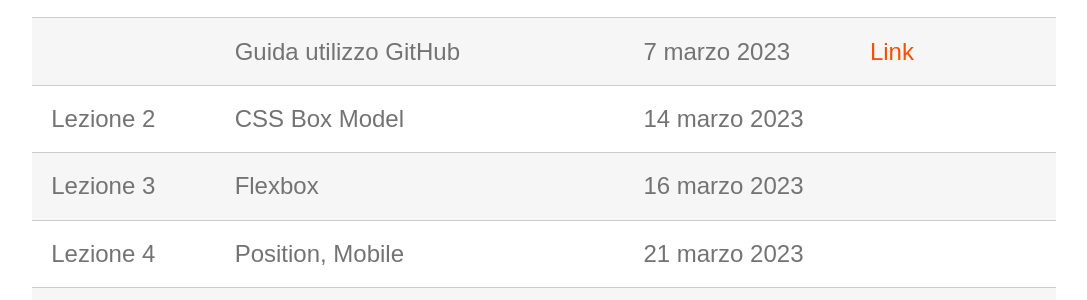
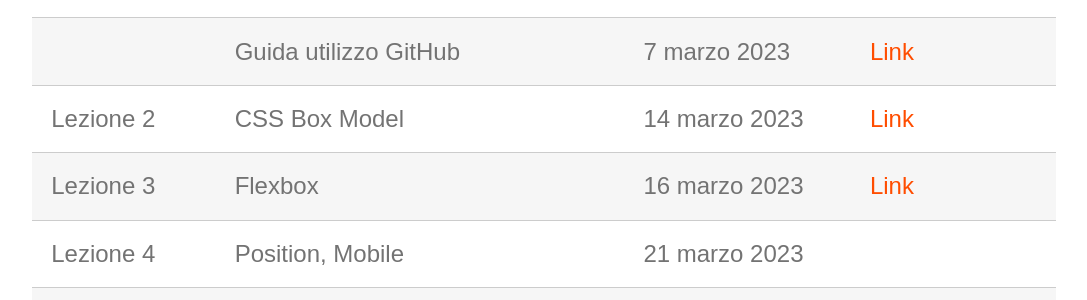
Before and after one commit to perceivelab/wp-al-23, a Jekyll site: the page built from lezioni.md, in a window 1280 px wide. Shown: the part 385-685 px from the top of the page, without its empty margins (96-1183 px from the left). Built offline with Jekyll 4.4.1, drawn with Linux system fonts in a browser that asks for light colours; our own code applies the rules of GitHub Pages for plain Markdown files.

Commit message:
Added links to 2 and 3

```diff
--- a/lezioni.md
+++ b/lezioni.md
@@ -9,8 +9,8 @@ layout: page
 | Introduzione | Introduzione Corso               | 7 marzo 2023   | [Link](https://studentiunict-my.sharepoint.com/:b:/g/personal/simone_palazzo_unict_it/EdSBptq1Nu5Dm4QDfr_ECgkB_cMRUdgTpxGom12yCGhGtA?e=Lr14ZQ) |
 | Lezione 1    | HTML + CSS                       | 7 marzo 2023   | [Link](https://studentiunict-my.sharepoint.com/:b:/g/personal/simone_palazzo_unict_it/EdBVB6XDU45HkG_e2uap-ZsBTgi-GHG_jJfFR3YCAMqSBg?e=eRl9W7) |
 |              | Guida utilizzo GitHub            | 7 marzo 2023   | [Link](https://studentiunict-my.sharepoint.com/:b:/g/personal/simone_palazzo_unict_it/ERWnXg4DIuJDhQCY3yqbhYcBfgEt0d-U3G28Z5QiGAtTCQ?e=8OihXD) |
-| Lezione 2    | CSS Box Model                    | 14 marzo 2023  | |
-| Lezione 3    | Flexbox                          | 16 marzo 2023  | |
+| Lezione 2    | CSS Box Model                    | 14 marzo 2023  | [Link](https://studentiunict-my.sharepoint.com/:b:/g/personal/simone_palazzo_unict_it/ERyp81di0s9JufMn-UQDBksBphvCxIewCbEjm19h3nIQmw?e=kySh0o) |
+| Lezione 3    | Flexbox                          | 16 marzo 2023  | [Link](https://studentiunict-my.sharepoint.com/:b:/g/personal/simone_palazzo_unict_it/EcDQ47LYLGtAm3AgtIyuTEMBdSkS644a6a7Yi3B2aEoHzw?e=Ygb72T) |
 | Lezione 4    | Position, Mobile                 | 21 marzo 2023  | |
 | Lezione 5    | Supporto svolgimento MHW1        | 23 marzo 2023  | |
 | Lezione 6    | Javascript                       | 28 marzo 2023  | |
```
